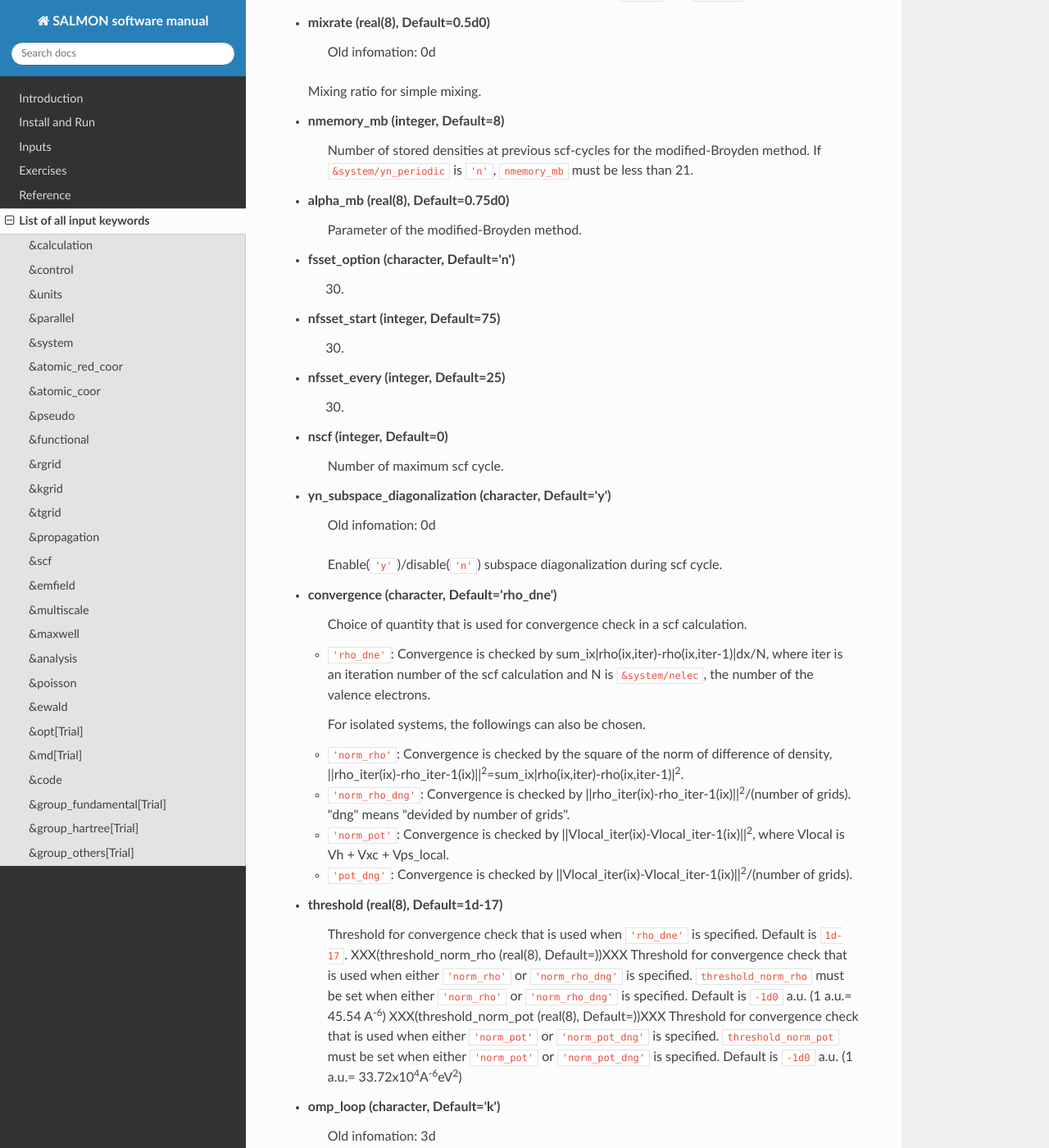
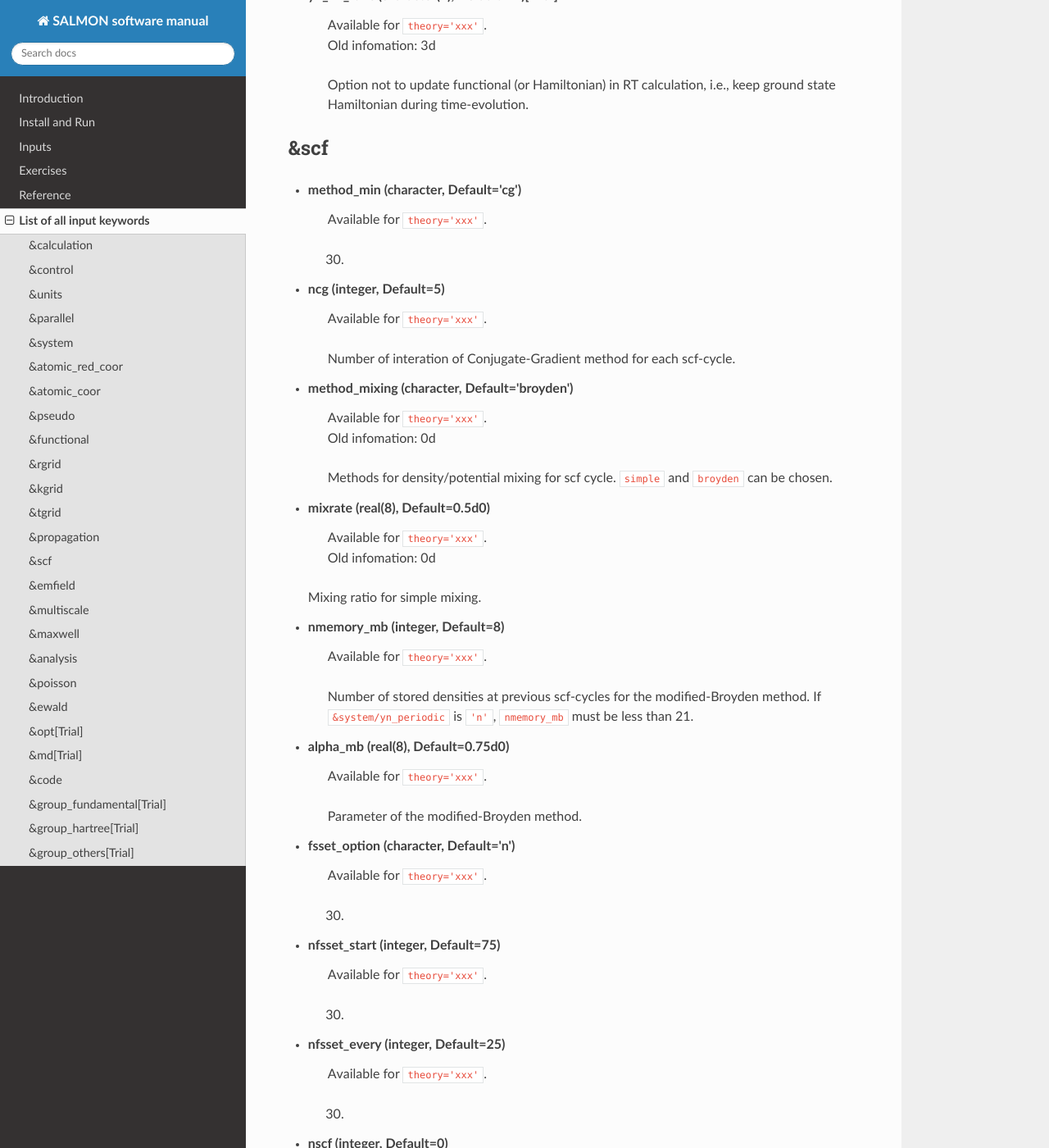
Before and after one commit to SALMON-TDDFT/SALMON-DOCS, a Sphinx documentation site: the page built from source/input_keyword_list.rst, in a window 1280 px wide and 1400 px high, scrolled down 10683 px. Shown: the whole window at 82% size. Built offline with Sphinx 7.4.7 and the Read the Docs theme 2.0.0, drawn with Linux system fonts in a browser that asks for light colours; formulas are drawn with MathJax 3; some of the changed text lies outside the part shown.

Commit message:
Update input_keyword_list.rst

```diff
--- a/source/input_keyword_list.rst
+++ b/source/input_keyword_list.rst
@@ -318,6 +318,7 @@ Input for psudopotentials. Size of array (:) is equal to ``&system/nelem``.
 -----------
 
 - **xc** (character, Default='none')
+   | Available for ``theory='xxx'``.
    Exchange-correlation functionals.
    At present version, the functional 'PZ', 'PZM' and 'TBmBJ' is available for both 0d/3d calculations, and the functionals 'TPSS' and 'VS98' are available for 3d calculations.
 
@@ -328,9 +329,11 @@ Input for psudopotentials. Size of array (:) is equal to ``&system/nelem``.
   - ``'VS98'``:  van Voorhis and Scuseria exchange with Perdew-Wang correlation: T. Van Voorhis and G. E. Scuseria, J. Chem. Phys. 109, 400 (1998).
 
 - **cname, xname** (character, Default='none')
+   | Available for ``theory='xxx'``.
    xxx.
 
 - **alibxc, alibx, alibc** (character, Default='none')
+   | Available for ``theory='xxx'``.
    By specifying ``alibxc``, the functionals prepared in libxc package are available.
    They can be set indivisually by specifying ``alibx`` and ``alibc``.
    To use libxc libraries, ``--with-libxc`` option must be added in excecuting configure.
@@ -338,6 +341,7 @@ Input for psudopotentials. Size of array (:) is equal to ``&system/nelem``.
    [See http://www.tddft.org/programs/libxc/functionals/]
 
 - **cval** (real(8), Default=-1d0)
+   | Available for ``theory='xxx'``.
    | Old infomation: 3d
    Mixing parameter in Tran-Blaha meta-GGA exchange potential. If ``cval`` is set to a minus value, the mixing-parameter computed
    by the formula in the original paper [Phys. Rev. Lett. 102, 226401 (2008)].
@@ -348,6 +352,7 @@ Input for psudopotentials. Size of array (:) is equal to ``&system/nelem``.
 ------
 
 - **dl(3)** (real(8), Default=0d0)
+   | Available for ``theory='xxx'``.
    Spacing of real-space grids. Unit of length can be chosen by
    ``&units/unit_system``.
    This valiable cannot be set with
@@ -358,6 +363,7 @@ Input for psudopotentials. Size of array (:) is equal to ``&system/nelem``.
    ``&system/al(3)`` becomes divisible by the spacing.
 
 - **num_rgrid(3)** (integer, Default=0)
+   | Available for ``theory='xxx'``.
    | Old infomation: 3d
    Number of real-space grids.
    This valiable cannot be set with
@@ -368,12 +374,14 @@ Input for psudopotentials. Size of array (:) is equal to ``&system/nelem``.
 ------
 
 - **num_kgrid(3)** (integer, Default=1)
+   | Available for ``theory='xxx'``.
    | Old infomation: 3d
    Number of k-points (grid points of k-vector) discretizing
    the Brillouin zone.
    Each component must be even.
 
 - **file_kw** (character, Default='none')
+   | Available for ``theory='xxx'``.
    | Old infomation: 3d
    Name of a file for flexible k-point sampling.
    This file will be read if ``num_kgrid`` is smaller than 1.
@@ -383,9 +391,11 @@ Input for psudopotentials. Size of array (:) is equal to ``&system/nelem``.
 ------
 
 - **nt** (integer, Default=0)
+   | Available for ``theory='xxx'``.
    Number of total time steps for real-time propagation.
 
 - **dt** (real(8), Default=0d0)
+   | Available for ``theory='xxx'``.
    Time step. Unit of time can be chosen by ``&units/unit_system``.
 
 
@@ -393,10 +403,12 @@ Input for psudopotentials. Size of array (:) is equal to ``&system/nelem``.
 ------------
 
 - **n_hamil** (integer, Default=4)[Trial]
+   | Available for ``theory='xxx'``.
    | Old infomation: 0d
    Order of Taylor expansion of a propagation operator.
 
 - **propagator** (character, Default=middlepoint')
+   | Available for ``theory='xxx'``.
    | Old infomation: 3d
    Choice of Propagator.
    ``middlepoint`` is an propagator
@@ -405,6 +417,7 @@ Input for psudopotentials. Size of array (:) is equal to ``&system/nelem``.
    [M.A.L. Marques, A. Castro, G.F. Bertsch, and A. Rubio, Comput. Phys. Commun., 151 60 (2003)].
 
 - **yn_fix_func** (character(1), Default='n')[Trial]
+   | Available for ``theory='xxx'``.
    | Old infomation: 3d
    Option not to update functional (or Hamiltonian) in RT calculation, i.e., keep ground state Hamiltonian during time-evolution.
 
@@ -412,45 +425,57 @@ Input for psudopotentials. Size of array (:) is equal to ``&system/nelem``.
 ----
 
 - **method_min** (character, Default='cg')
+   | Available for ``theory='xxx'``.
    xxx.
 
 - **ncg** (integer, Default=5)
+   | Available for ``theory='xxx'``.
    Number of interation of Conjugate-Gradient method for each scf-cycle.
 
 - **method_mixing** (character, Default='broyden')
+   | Available for ``theory='xxx'``.
    | Old infomation: 0d
    Methods for density/potential mixing for scf cycle. ``simple`` and ``broyden`` can be chosen.
 
 - **mixrate** (real(8), Default=0.5d0)
+   | Available for ``theory='xxx'``.
    | Old infomation: 0d
   Mixing ratio for simple mixing.
 
 - **nmemory_mb** (integer, Default=8)
+   | Available for ``theory='xxx'``.
    Number of stored densities at previous scf-cycles for
    the modified-Broyden method.
    If ``&system/yn_periodic`` is ``'n'``, ``nmemory_mb`` must be less than 21.
 
 - **alpha_mb** (real(8), Default=0.75d0)
+   | Available for ``theory='xxx'``.
    Parameter of the modified-Broyden method.
 
 - **fsset_option** (character, Default='n')
+   | Available for ``theory='xxx'``.
    xxx.
 
 - **nfsset_start** (integer, Default=75)
+   | Available for ``theory='xxx'``.
    xxx.
 
 - **nfsset_every** (integer, Default=25)
+   | Available for ``theory='xxx'``.
    xxx.
 
 - **nscf** (integer, Default=0)
+   | Available for ``theory='xxx'``.
    Number of maximum scf cycle.
 
 - **yn_subspace_diagonalization** (character, Default='y')
+   | Available for ``theory='xxx'``.
    | Old infomation: 0d
    Enable(``'y'``)/disable(``'n'``)
    subspace diagonalization during scf cycle.
 
 - **convergence** (character, Default='rho_dne')
+   | Available for ``theory='xxx'``.
    Choice of quantity that is used for convergence check in a scf calculation.
 
   - ``'rho_dne'``: Convergence is checked by sum_ix|rho(ix,iter)-rho(ix,iter-1)|dx/N, where iter is an iteration number of the scf calculation and N is ``&system/nelec``, the number of the valence electrons.
@@ -463,6 +488,7 @@ Input for psudopotentials. Size of array (:) is equal to ``&system/nelem``.
   - ``'pot_dng'``: Convergence is checked by ||Vlocal_iter(ix)-Vlocal_iter-1(ix)||\ :sup:`2`\/(number of grids).
 
 - **threshold** (real(8), Default=1d-17)
+   | Available for ``theory='xxx'``.
    Threshold for convergence check that is used when ``'rho_dne'`` is specified.
    Default is ``1d-17``.
    XXX(threshold_norm_rho (real(8), Default=))XXX
@@ -473,6 +499,7 @@ Input for psudopotentials. Size of array (:) is equal to ``&system/nelem``.
    Default is ``-1d0`` a.u. (1 a.u.= 33.72x10\ :sup:`4`\ A\ :sup:`-6`\eV\ :sup:`2`\)
 
 - **omp_loop** (character, Default='k')
+   | Available for ``theory='xxx'``.
    | Old infomation: 3d
    XXX only ARTED XXX
    Loop for OpenMP parallelization in the ground state SCF if periodic boundary system is used.
@@ -481,11 +508,13 @@ Input for psudopotentials. Size of array (:) is equal to ``&system/nelem``.
   - ``b``: parallelization mainly for band orbital loop (sometimes space grid loop too). This works efficiently if the number of k-point treated in each node is small (e.x. the case of single k-point for each node)
 
 - **skip_gsortho** (character, Default='n')[Trial]
+   | Available for ``theory='xxx'``.
    | Old infomation: 3d
    XXX only ARTED XXX
    Flag to skip Gram-Schmidt orthogonalization in CG loop if periodic boundary system is used. If this is skipped the more iteration number is necessary to get convergence but each iteration step gets faster. If ``omp_loop=b``, this flag is always applied.
 
 - **iditer_notemperature** (integer, Default=10)
+   | Available for ``theory='xxx'``.
    xxx.
 
 
@@ -493,11 +522,13 @@ Input for psudopotentials. Size of array (:) is equal to ``&system/nelem``.
 --------
 
 - **trans_longi** (character, Default='tr')
+   | Available for ``theory='xxx'``.
    | Old infomation: 3d
    Geometry of solid-state calculations.
    Transverse ``'tr'`` and longitudinal ``'lo'`` can be chosen.
 
 - **ae_shape1/ae_shape2** (character, Default='none')
+   | Available for ``theory='xxx'``.
    Shape of the first/second pulse.
 
   - ``'impulse'``: Impulsive fields.
@@ -511,74 +542,91 @@ Input for psudopotentials. Size of array (:) is equal to ``&system/nelem``.
 
 
 - **e_impulse** (real(8), Default=1d-2 a.u.)
+   | Available for ``theory='xxx'``.
    Momentum of impulsive perturbation.
    This valiable has the dimention of momentum, energy*time/length.
 
 ..
  - **t_impulse**
+   | Available for ``theory='xxx'``.
    not yet implemented XXXX
 ..
 
 - **E_amplitude1/E_amplitude2** (real(8), Default=0d0)
+   | Available for ``theory='xxx'``.
    Maximum amplitude of electric fields for the first/second pulse.
    This valiable has the dimension of electric field, energy/(length*charge).
    This valiable cannot be set with ``&emfield/I_wcm2_1`` (``I_wcm2_2``) simultaneously.
 
 - **I_wcm2_1/I_wcm2_2** (real(8), Default=-1d0)
+   | Available for ``theory='xxx'``.
    Peak laser intensity (W/cm\ :sup:`2`\) of the first/second pulse.
    This valiable cannot be set with ``&emfield/E_amplitude1`` (``E_amplitude2``) simultaneously.
 
 - **tw1/tw2** (real(8), Default=0d0)
+   | Available for ``theory='xxx'``.
    Duration of the first/second pulse. Unit of time can be chosend
    by ``&units/unit_time``.
 
 - **omega1/omega2** (real(8), Default=0d0)
+   | Available for ``theory='xxx'``.
    Mean photon energy (average frequency multiplied by the Planck constant) of the first/second pulse. Unit of energy can be chosend
    by ``&units/unit_energy``.
 
 - **epdir_re1(3)/epdir_re2(3)** (real(8), Default=1d0, 0d0, 0d0)
+   | Available for ``theory='xxx'``.
    Real part of polarization vector for the first/second pulse.
 
 - **epdir_im1(3)/epdir_im2(3)** (real(8), Default=0d0)
+   | Available for ``theory='xxx'``.
    Imaginary part of polarization vector for the first/second pulse.
 
 - **phi_cep1/phi_cep2** (real(8), Default=0d0)
+   | Available for ``theory='xxx'``.
    Carrier emvelope phase of the first/second pulse.
    Default is ``0d0/0d0``.
 
 - **t1_t2** (real(8), Default=0d0)
+   | Available for ``theory='xxx'``.
    Time-delay between the first and the second pulses.
    Unit of time can be chosen by ``&units/unit_time``.
 
 - **t1_start** (real(8), Default=0d0)
+   | Available for ``theory='xxx'``.
    | Old infomation: 3d
    Time-delay of the first pulse.
    Unit of time can be chosen by ``&units/unit_time``.
    (this is not available for multiscale option).
 
 - **yn_local_field** (character, Default='n')[Trial]
+   | Available for ``theory='xxx'``.
    | Old infomation: 0d
    The pulse is applied to a specific domain.
 
 - **rlaserbound_sta/rlaserbound_end** (real(8), Default=-1.d7 a.u.)
+   | Available for ``theory='xxx'``.
    xxx.
 
 - **num_dipole_source** (integer, Default=0)
+   | Available for ``theory='xxx'``.
    | Old infomation: 0d
    Number of radiation sources for optical near fields.
    Maximum number is ``2``.
 
 - **vec_dipole_source(3,num_dipole_source)** (real(8), Default=0d0)
+   | Available for ``theory='xxx'``.
    | Old infomation: 0d
    Dipole vectors of the radiation sources for the optical near fields.
    Unit of length can be chosen by ``&units/unit_length``.
 
 - **cood_dipole_source(3,num_dipole_source)** (real(8), Default=0d0)
+   | Available for ``theory='xxx'``.
    | Old infomation: 0d
    Central coordinates of the dipole vectors of the radiation sources.
    Unit of length can be chosen by ``&units/unit_length``.
 
 - **rad_dipole_diele** (real(8), Default=2d0 a.u.)
+   | Available for ``theory='xxx'``.
    | Old infomation: 0d
    Radii of dielectric spheres for the radiation sources.
    Unit of length can be chosen by ``&units/unit_length``.
```
